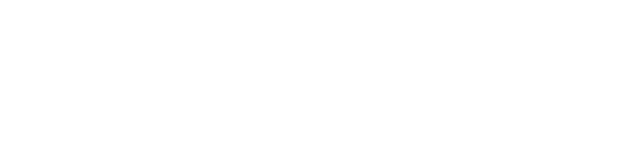
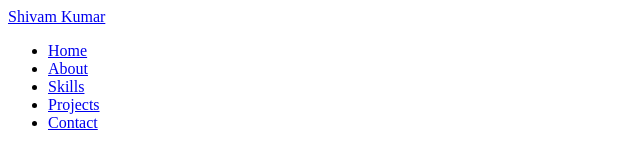
Before and after one commit to SIVM02/portfolio, a plain HTML site: page index.html in a window 1280 px wide. Shown: the whole page, without its empty margins (0-640 px from the left). Drawn offline with Linux system fonts and the light colour scheme.

Commit message:
add header with name link and main navigation

```diff
--- a/index.html
+++ b/index.html
@@ -1,14 +1,25 @@
-<!DOCTYPE html>
+<!doctype html>
 <html lang="en">
-<head>
-    <meta charset="UTF-8">
-    <meta name="viewport" content="width=device-width, initial-scale=1.0">
+  <head>
+    <meta charset="UTF-8" />
+    <meta name="viewport" content="width=device-width, initial-scale=1.0" />
     <title>Shivam | Web Developer</title>
-    <link rel="stylesheet" href="css/style.css">
+    <link rel="stylesheet" href="css/style.css" />
     <script src="js/main.js" defer></script>
-</head>
-<body>
-    <!-- HTML content goes here -->
+  </head>
+  <body>
+    <header>
+      <a href="#home">Shivam Kumar</a>
 
-</body>
+      <nav aria-label="Main">
+        <ul>
+          <li><a href="#home">Home</a></li>
+          <li><a href="#about">About</a></li>
+          <li><a href="#skills">Skills</a></li>
+          <li><a href="#projects">Projects</a></li>
+          <li><a href="#contact">Contact</a></li>
+        </ul>
+      </nav>
+    </header>
+  </body>
 </html>
```
